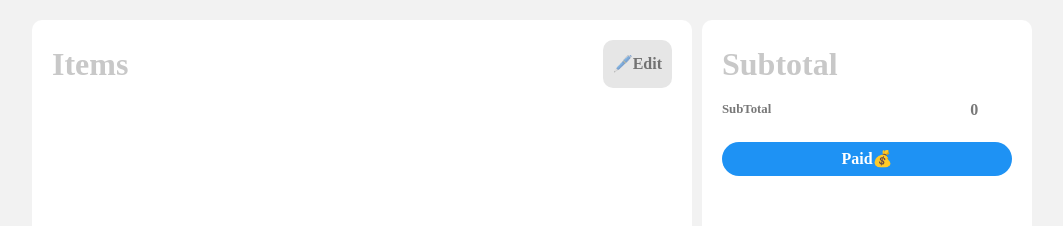
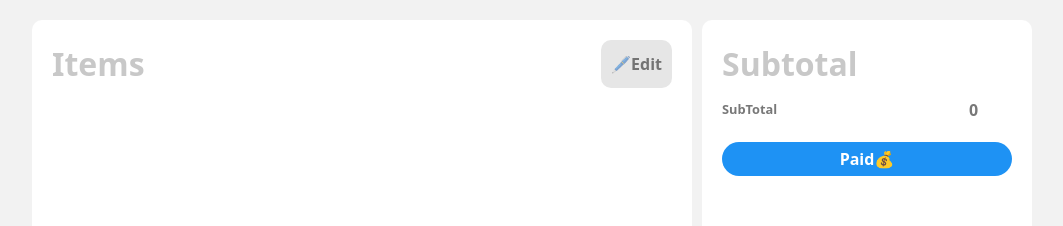
Before and after one commit to tomodakengo/local-register, a Vue app: page / in a window 1280 px wide. Shown: the top 226 px of the page, without its empty margins (108-1171 px from the left). Built offline with nearby package versions, Linux system fonts and the light colour scheme.

Commit message:
Fix font-family

```diff
--- a/src/App.vue
+++ b/src/App.vue
@@ -192,6 +192,7 @@ export default {
 *::before,
 *::after {
   box-sizing: border-box;
+  font-family: system-ui;
 }
 body,
 h1,
```
